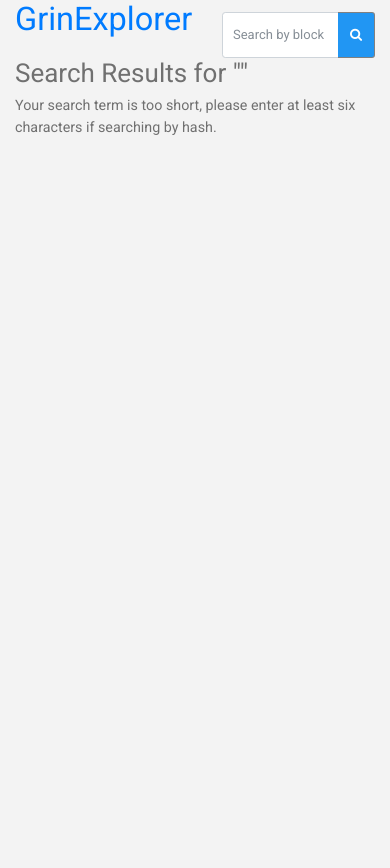
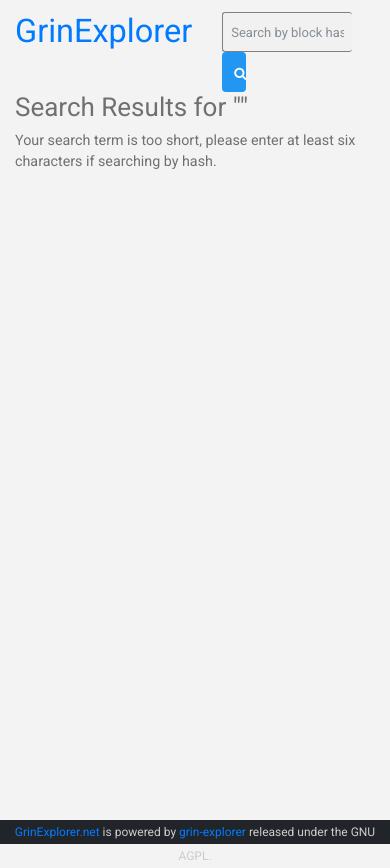
Before and after one commit to mimblewimble/grin-explorer, a Django app: page /search in a window 390 px wide. Before the commit the page ends 135 px from the top, so only its background shows below. Run offline with Django 3.2, Linux system fonts and the light colour scheme; some libraries are stand-ins or nearby versions.

Commit message:
1. move paginator to the uppper for easiness of control; 2. a little adjustment on layout.

```diff
--- a/grinexplorer/explorer/views.py
+++ b/grinexplorer/explorer/views.py
@@ -10,7 +10,7 @@
     context_object_name = "block_list"
 
     queryset = Block.objects.order_by("-timestamp")
-    paginate_by = 15
+    paginate_by = 20
 
     def get_context_data(self, **kwargs):
         context = super().get_context_data(**kwargs)
--- a/grinexplorer/static/css/style.css
+++ b/grinexplorer/static/css/style.css
@@ -50,21 +50,40 @@
   font-size: 13px;
   border: 1px solid grey;
   float: left;
-  width: 80%;
+  width: 85%;
+  height: 40px;
+  border-right: none; /* Prevent double borders */
   background: #f1f1f1;
 }
 
 /* Style the submit button */
 form.search button {
   float: left;
-  width: 150%;
+  width: 15%;
+  border-radius: 4px;
+  height: 40px;
   padding: 12px;
   background: #2196F3;
   color: white;
   font-size: 13px;
-  border: 1px solid grey;
+  border: 0px solid grey;
   border-left: none; /* Prevent double borders */
   cursor: pointer;
+}
+
+form.search button:hover {
+  background: #0b7dda;
+}
+
+/* Clear floats */
+form.search::after {
+  content: "";
+  clear: both;
+  display: table;
+}
+
+li.page-item {
+  min-width: 6em;
 }
 
 .header_info {
--- a/grinexplorer/templates/base.html
+++ b/grinexplorer/templates/base.html
@@ -14,17 +14,13 @@
   <body>
 	<div class="container">
 	  <div class="row align-items-start">
-		<div class="col">
+		<div class="col" style="margin-top:12px;">
 		  <h1><a href="/">GrinExplorer</a></h1>
 		</div>
 		<div class="col text-right">
 		  <form class="search" method="get" action="/search" style="margin-top:12px;">
-			<div class="input-group">
-			  <input class="form-control" type="search" name="q" placeholder="Search by block hash or height" style="text-align: center;" size="66">
-			  <div class="input-group-btn">
-				<button type="submit" class="btn btn-secondary"><i class="fa fa-search"></i></button>
-			  </div>
-			</div>
+			  <input class="form-control" type="text" name="q" placeholder="Search by block hash or height" style="text-align: center;" size="66">
+			  <button type="submit"><i class="fa fa-search"></i></button>
 		  </form>
 		</div>
 	  </div>
@@ -32,8 +28,11 @@
 	  {% block content %}{% endblock content %}
 	</div>
 
-	<!--<footer>-->
-	  <!--<a href="https://grinexplorer.net/">GrinExplorer.net</a> is powered by <a href="https://github.com/mimblewimble/grin-explorer">grin-explorer</a> released under the GNU AGPL.-->
-	<!--</footer>-->
+	<br/>
+	<br/>
+
+	<footer>
+	  <a href="https://grinexplorer.net/">GrinExplorer.net</a> is powered by <a href="https://github.com/mimblewimble/grin-explorer">grin-explorer</a> released under the GNU AGPL.
+	</footer>
   </body>
 </html>
```
Also changed, not shown: grinexplorer/explorer/templates/explorer/block_list.html (+30 -24 lines).
